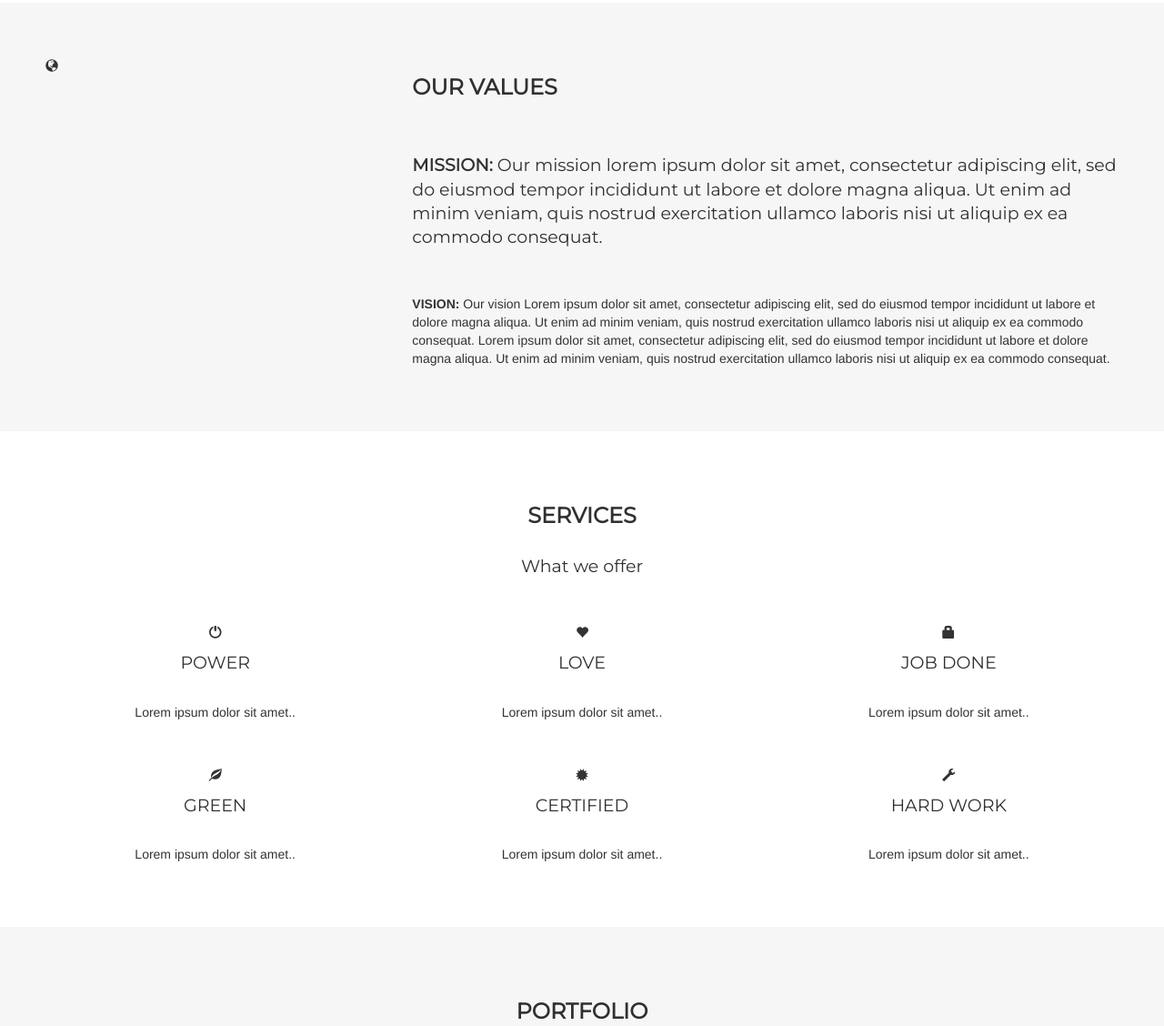
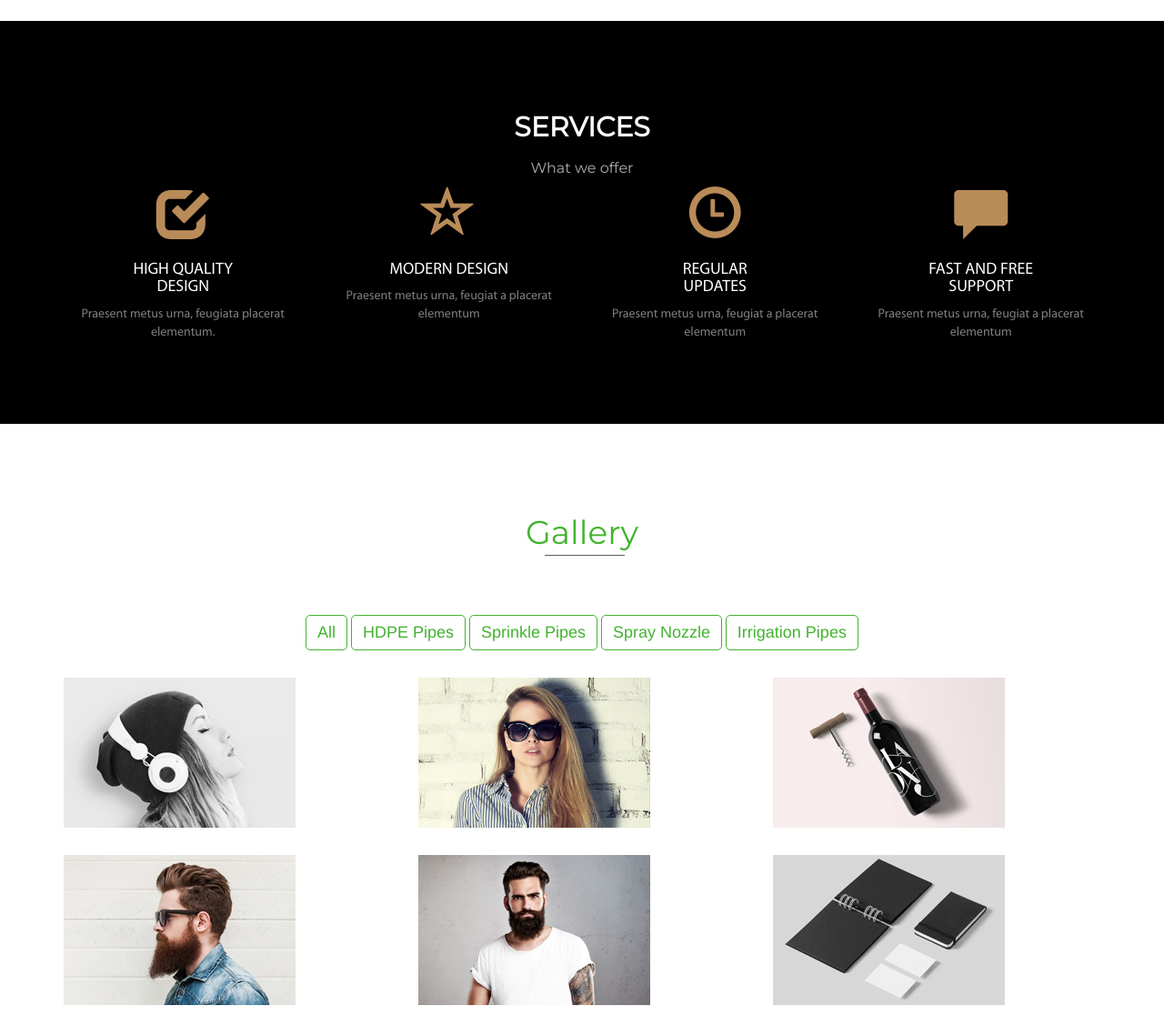
Before and after one commit to Bialek/Awax-layout, a plain HTML site: page index.html in a window 1280 px wide. Shown: the part 1263-2391 px from the top of the page at 91% size. Drawn offline with nearby package versions, Linux system fonts and the light colour scheme; some packages are replaced by stand-ins of ours.

Commit message:
start gallery section add js script and img files

```diff
--- a/index.html
+++ b/index.html
@@ -7,7 +7,6 @@
 
   <link rel="stylesheet" href="https://maxcdn.bootstrapcdn.com/bootstrap/3.3.7/css/bootstrap.min.css">
   <link href="https://fonts.googleapis.com/css?family=Montserrat" rel="stylesheet" type="text/css">
-  <link href="https://fonts.googleapis.com/css?family=Lato" rel="stylesheet" type="text/css">
   <link rel="stylesheet" href="sass/style.css">
 
   <script src="https://ajax.googleapis.com/ajax/libs/jquery/3.3.1/jquery.min.js"></script>
@@ -29,8 +28,8 @@
 				<ul class="nav navbar-nav navbar-right">
 					<li><a href="#myPage">Home</a></li>
 					<li><a href="#about">AbouT US</a></li>
-					<li><a href="#portfolio">Services</a></li>
-					<li><a href="#pricing">OUR PROJECTS</a></li>
+					<li><a href="#services">Services</a></li>
+					<li><a href="#projects">OUR PROJECTS</a></li>
 					<li><a href="#contact">HAPPY CLIENTS</a></li>
 					<li><a href="#contact">PRICE</a></li>
 					<li><a href="#contact">SOME FACTS</a></li>
@@ -108,62 +107,104 @@
 		</div>
 	</section>
 
-		<div class="container-fluid bg-grey">
-		<div class="row">
-		<div class="col-sm-4">
-		<span class="glyphicon glyphicon-globe logo slideanim"></span>
+	<section id="services">
+		<div class="container text-center">
+			<h1>SERVICES</h1>
+			<h2>What we offer</h2>
+			<div class="row slideanim">
+				<div class="col-sm-3">
+					<span class="glyphicon glyphicon-check"></span>
+					<h3>High quality<br>DESIGN</h3>
+					<p>Praesent metus urna, feugiata placerat elementum.</p>
+				</div>
+				<div class="col-sm-3">
+					<span class="glyphicon glyphicon glyphicon-star-empty"></span>
+					<h3>modern design</h3>
+					<p>Praesent metus urna, feugiat a placerat elementum</p>
+				</div>
+				<div class="col-sm-3">
+					<span class="glyphicon glyphicon-time"></span>
+					<h3>regular<br>updates</h3>
+					<p>Praesent metus urna, feugiat a placerat elementum</p>
+				</div>
+				<div class="col-sm-3">
+					<span class="glyphicon glyphicon glyphicon-comment"></span>
+					<h3>Fast AND FREE<br>support</h3>
+					<p>Praesent metus urna, feugiat a placerat elementum</p>
+				</div>
+			</div>
 		</div>
-		<div class="col-sm-8">
-		<h2>Our Values</h2><br>
-		<h4><strong>MISSION:</strong> Our mission lorem ipsum dolor sit amet, consectetur adipiscing elit, sed do eiusmod tempor incididunt ut labore et dolore magna aliqua. Ut enim ad minim veniam, quis nostrud exercitation ullamco laboris nisi ut aliquip ex ea commodo consequat.</h4><br>
-		<p><strong>VISION:</strong> Our vision Lorem ipsum dolor sit amet, consectetur adipiscing elit, sed do eiusmod tempor incididunt ut labore et dolore magna aliqua. Ut enim ad minim veniam, quis nostrud exercitation ullamco laboris nisi ut aliquip ex ea commodo consequat.
-		Lorem ipsum dolor sit amet, consectetur adipiscing elit, sed do eiusmod tempor incididunt ut labore et dolore magna aliqua. Ut enim ad minim veniam, quis nostrud exercitation ullamco laboris nisi ut aliquip ex ea commodo consequat.</p>
+	</section>
+
+	<section id="projects">
+		<div class="container slideanim">
+			<div class="row">
+				<div class="gallery col-lg-12 col-md-12 col-sm-12 col-xs-12">
+					<h1 class="gallery-title">Gallery</h1>
+				</div>
+
+				<div class="text-center">
+					<button class="btn btn-default filter-button" data-filter="all">All</button>
+					<button class="btn btn-default filter-button" data-filter="hdpe">HDPE Pipes</button>
+					<button class="btn btn-default filter-button" data-filter="sprinkle">Sprinkle Pipes</button>
+					<button class="btn btn-default filter-button" data-filter="spray">Spray Nozzle</button>
+					<button class="btn btn-default filter-button" data-filter="irrigation">Irrigation Pipes</button>
+				</div>
+
+				<div class="gallery_product col-lg-4 col-md-4 col-sm-4 col-xs-6 filter hdpe">
+					<img src="images/g1.jpg" class="img-responsive">
+				</div>
+
+				<div class="gallery_product col-lg-4 col-md-4 col-sm-4 col-xs-6 filter sprinkle">
+					<img src="images/g2.jpg" class="img-responsive">
+				</div>
+
+				<div class="gallery_product col-lg-4 col-md-4 col-sm-4 col-xs-6 filter hdpe">
+					<img src="images/g3.jpg" class="img-responsive">
+				</div>
+
+				<div class="gallery_product col-lg-4 col-md-4 col-sm-4 col-xs-6 filter irrigation">
+					<img src="images/g4.jpg" class="img-responsive">
+				</div>
+
+				<div class="gallery_product col-lg-4 col-md-4 col-sm-4 col-xs-6 filter spray">
+					<img src="images/g5.jpg" class="img-responsive">
+				</div>
+
+				<div class="gallery_product col-lg-4 col-md-4 col-sm-4 col-xs-6 filter irrigation">
+					<img src="images/g6.jpg" class="img-responsive">
+				</div>
+
+				<div class="gallery_product col-lg-4 col-md-4 col-sm-4 col-xs-6 filter spray">
+					<img src="images/g7.jpg" class="img-responsive">
+				</div>
+
+				<div class="gallery_product col-lg-4 col-md-4 col-sm-4 col-xs-6 filter irrigation">
+					<img src="images/g8.jpg" class="img-responsive">
+				</div>
+
+				<div class="gallery_product col-lg-4 col-md-4 col-sm-4 col-xs-6 filter irrigation">
+					<img src="images/g9.jpg" class="img-responsive">
+				</div>
+
+				<div class="gallery_product col-lg-4 col-md-4 col-sm-4 col-xs-6 filter hdpe">
+					<img src="images/g10.jpg" class="img-responsive">
+				</div>
+
+				<div class="gallery_product col-lg-4 col-md-4 col-sm-4 col-xs-6 filter spray">
+					<img src="images/g11.jpg" class="img-responsive">
+				</div>
+
+				<div class="gallery_product col-lg-4 col-md-4 col-sm-4 col-xs-6 filter sprinkle">
+					<img src="images/g12.jpg" class="img-responsive">
+				</div>
+			</div>
 		</div>
-		</div>
-		</div>
+	</section>
 
 
   <!-- Container (Services Section) -->
-  <div id="services" class="container-fluid text-center">
-	<h2>SERVICES</h2>
-	<h4>What we offer</h4>
-	<br>
-	<div class="row slideanim">
-	  <div class="col-sm-4">
-		<span class="glyphicon glyphicon-off logo-small"></span>
-		<h4>POWER</h4>
-		<p>Lorem ipsum dolor sit amet..</p>
-	  </div>
-	  <div class="col-sm-4">
-		<span class="glyphicon glyphicon-heart logo-small"></span>
-		<h4>LOVE</h4>
-		<p>Lorem ipsum dolor sit amet..</p>
-	  </div>
-	  <div class="col-sm-4">
-		<span class="glyphicon glyphicon-lock logo-small"></span>
-		<h4>JOB DONE</h4>
-		<p>Lorem ipsum dolor sit amet..</p>
-	  </div>
-	</div>
-	<br><br>
-	<div class="row slideanim">
-	  <div class="col-sm-4">
-		<span class="glyphicon glyphicon-leaf logo-small"></span>
-		<h4>GREEN</h4>
-		<p>Lorem ipsum dolor sit amet..</p>
-	  </div>
-	  <div class="col-sm-4">
-		<span class="glyphicon glyphicon-certificate logo-small"></span>
-		<h4>CERTIFIED</h4>
-		<p>Lorem ipsum dolor sit amet..</p>
-	  </div>
-	  <div class="col-sm-4">
-		<span class="glyphicon glyphicon-wrench logo-small"></span>
-		<h4 style="color:#303030;">HARD WORK</h4>
-		<p>Lorem ipsum dolor sit amet..</p>
-	  </div>
-	</div>
-  </div>
+
 
   <!-- Container (Portfolio Section) -->
   <div id="portfolio" class="container-fluid text-center bg-grey">
@@ -341,6 +382,7 @@ Read more at: https://www.w3schools.com/graphics/google_maps_basic.asp
 
 <script src="js/scripts.js"></script>
 <script src="js/map.js"></script>
+<script src="js/gallery.js"></script>
 <script src="https://maps.googleapis.com/maps/api/js?key=AIzaSyBu-916DdpKAjTmJNIgngS6HL_kDIKU0aU&callback=myMap"></script>
 </body>
 </html>
--- /dev/null
+++ b/js/gallery.js
@@ -0,0 +1,22 @@
+$(document).ready(function() {
+
+    $(".filter-button").click(function() {
+        var value = $(this).attr('data-filter');
+        $(this).siblings().removeClass('active');
+        $(this).toggleClass('active');
+
+        if (value == "all") {
+            $('.filter').show('1000');
+        }
+        else {
+            $(".filter").not('.'+value).hide('3000');
+            $('.filter').filter('.'+value).show('3000');
+        }
+    });
+
+    if ($(".filter-button").removeClass("active")) {
+        $(this).removeClass("active");
+    }
+
+    $(this).addClass("active");
+});
--- a/sass/style.scss
+++ b/sass/style.scss
@@ -1,8 +1,7 @@
 @font-face {
     font-family: "Myriad Pro";
-    src: url("../fonts/MyriadPro-BlackSemiCn.otf") format("opentype");
+    src: url("../fonts/MyriadPro-Regular.otf") format("opentype");
 }
-
 .h1, .h2, .h3, .h4, .h5, .h6, h1, h2, h3, h4, h5, h6 {
     font-family: "Montserrat";
 }
@@ -10,22 +9,8 @@ body {
     padding: 0;
     margin: 0;
 }
-h2 {
-    font-size: 24px;
-    text-transform: uppercase;
-    color: #303030;
-    font-weight: 600;
-    margin-bottom: 30px;
-}
-h4 {
-    font-size: 19px;
-    line-height: 1.375em;
-    color: #303030;
-    font-weight: 400;
-    margin-bottom: 30px;
-}
-.container-fluid {
-    padding: 60px 50px;
+section:nth-child(n+3) {
+    padding: 80px 0;
 }
 .bg-grey {
     background-color: #f6f6f6;
@@ -206,7 +191,6 @@ $color1: #b88b58;
     }
 }
 #about {
-    padding: 60px 0;
     h1, h2 {
         font-size: 30px;
         font-weight: bold;
@@ -248,6 +232,76 @@ $color1: #b88b58;
             background-color: #000;
         }
     }
+}
+#services {
+    background-color: #000;
+    h1 {
+        font-size: 30px;
+        color: #fff;
+        font-weight: bold;
+        text-transform: uppercase;
+        text-align: center;
+    }
+    h2 {
+        color: #aeaeae;
+        font-size: 16px;
+    }
+    h3 {
+        font-size: 18px;
+        font-family: "Myriad Pro";
+        color: rgb(255, 255, 255);
+        text-transform: uppercase;
+        text-align: center;
+    }
+    p {
+        font-family: "Myriad Pro";
+        color: #7e7e7e;
+    }
+    span {
+        color: $color1;
+        width: 59px;
+        height: 58px;
+        font-size: 59px;
+    }
+}
+.gallery-title {
+    font-size: 36px;
+    color: #42B32F;
+    text-align: center;
+    font-weight: 500;
+    margin-bottom: 70px;
+    &:after {
+        content: "";
+        position: absolute;
+        width: 7.5%;
+        left: 46.5%;
+        height: 45px;
+        border-bottom: 1px solid #5e5e5e;
+    }
+}
+.filter-button {
+    font-size: 18px;
+    border: 1px solid #42B32F;
+    border-radius: 5px;
+    text-align: center;
+    color: #42B32F;
+    margin-bottom: 30px;
+    &:hover {
+        font-size: 18px;
+        border: 1px solid #42B32F;
+        border-radius: 5px;
+        text-align: center;
+        color: #ffffff;
+        background-color: #42B32F;
+    }
+
+}
+.btn-default:active .filter-button:active {
+    background-color: #42B32F;
+    color: white;
+}
+.gallery_product {
+    margin-bottom: 30px;
 }
 
 
```
Also changed, not shown: fonts/MyriadPro-BlackSemiCn.otf (deleted), fonts/MyriadPro-Regular.otf (added), images/Quality.png (added), images/g1.jpg (added), images/g10.jpg (added), images/g11.jpg (added), images/g12.jpg (added), images/g2.jpg (added), images/g3.jpg (added), images/g4.jpg (added), images/g5.jpg (added), images/g6.jpg (added), images/g7.jpg (added), images/g8.jpg (added), 2 more files, 1 other file.
